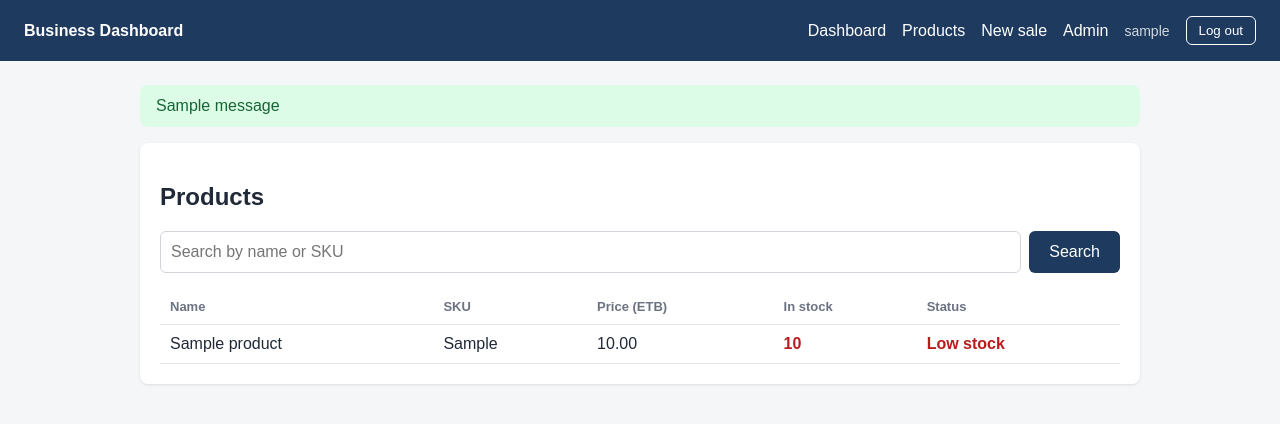
After one commit to TsehayDerbe/business-management-system, a Django app: page /products/ in a window 1280 px wide. The commit adds this page. Shown: the top 424 px of the page. Run offline with Django 5.2, Linux system fonts and the light colour scheme; a user stored in the database is signed in; tables that the repository leaves empty hold one stand-in row (values such as "Sample post"); one stand-in notice (Sample message) is shown.

Commit message:
Add login page, products page with search, and shared layout

```diff
--- a/config/settings.py
+++ b/config/settings.py
@@ -129,5 +129,6 @@ MAILERS = {
 
 
 # Login
-LOGIN_URL = '/admin/login/'
+LOGIN_URL = '/login/'
 LOGIN_REDIRECT_URL = '/'
+LOGOUT_REDIRECT_URL = '/login/'
--- a/config/urls.py
+++ b/config/urls.py
@@ -3,5 +3,6 @@ from django.urls import include, path
 
 urlpatterns = [
     path("admin/", admin.site.urls),
+    path("", include("django.contrib.auth.urls")),
     path("", include("inventory.urls")),
 ]
--- /dev/null
+++ b/inventory/templates/inventory/base.html
@@ -0,0 +1,59 @@
+<!DOCTYPE html>
+<html lang="en">
+<head>
+  <meta charset="UTF-8">
+  <meta name="viewport" content="width=device-width, initial-scale=1">
+  <title>{% block title %}Business Dashboard{% endblock %}</title>
+  <style>
+    body { font-family: Arial, sans-serif; background: #f4f6f8; margin: 0; color: #1f2937; }
+    header { background: #1e3a5f; color: #fff; padding: 16px 24px; display: flex; justify-content: space-between; align-items: center; flex-wrap: wrap; gap: 8px; }
+    header nav { display: flex; align-items: center; flex-wrap: wrap; }
+    header a { color: #fff; margin-left: 16px; text-decoration: none; }
+    header .user { margin-left: 16px; opacity: .8; font-size: 14px; }
+    header form { display: inline; margin-left: 16px; }
+    header button { background: transparent; color: #fff; border: 1px solid #fff; border-radius: 6px; padding: 6px 12px; cursor: pointer; }
+    main { max-width: 1000px; margin: 24px auto; padding: 0 16px; }
+    .cards { display: grid; grid-template-columns: repeat(auto-fit, minmax(200px, 1fr)); gap: 16px; margin-bottom: 24px; }
+    .card { background: #fff; border-radius: 8px; padding: 20px; box-shadow: 0 1px 3px rgba(0,0,0,.1); }
+    .card h3 { margin: 0 0 8px; font-size: 14px; color: #6b7280; }
+    .card p { margin: 0; font-size: 28px; font-weight: bold; }
+    .panel { background: #fff; border-radius: 8px; padding: 20px; margin-bottom: 24px; box-shadow: 0 1px 3px rgba(0,0,0,.1); }
+    table { width: 100%; border-collapse: collapse; }
+    th, td { text-align: left; padding: 10px; border-bottom: 1px solid #e5e7eb; }
+    th { color: #6b7280; font-size: 13px; }
+    .low { color: #b91c1c; font-weight: bold; }
+    .msg { background: #dcfce7; color: #166534; padding: 12px 16px; border-radius: 8px; margin-bottom: 16px; }
+    label { display: block; margin: 16px 0 6px; font-weight: bold; }
+    select, input[type=text], input[type=number], input[type=password], input[type=search] { width: 100%; padding: 10px; border: 1px solid #d1d5db; border-radius: 6px; font-size: 16px; box-sizing: border-box; }
+    .btn { margin-top: 20px; background: #1e3a5f; color: #fff; border: 0; padding: 12px 20px; border-radius: 6px; font-size: 16px; cursor: pointer; }
+    .errorlist { color: #b91c1c; list-style: none; padding: 0; margin: 6px 0; }
+    .narrow { max-width: 500px; }
+    .searchbar { display: flex; gap: 8px; margin-bottom: 16px; }
+    .searchbar .btn { margin-top: 0; }
+  </style>
+</head>
+<body>
+  <header>
+    <strong>Business Dashboard</strong>
+    <nav>
+      {% if user.is_authenticated %}
+        <a href="{% url 'dashboard' %}">Dashboard</a>
+        <a href="{% url 'products' %}">Products</a>
+        <a href="{% url 'new_sale' %}">New sale</a>
+        {% if user.is_staff %}<a href="/admin/">Admin</a>{% endif %}
+        <span class="user">{{ user.username }}</span>
+        <form method="post" action="{% url 'logout' %}">
+          {% csrf_token %}
+          <button type="submit">Log out</button>
+        </form>
+      {% endif %}
+    </nav>
+  </header>
+  <main>
+    {% for message in messages %}
+      <div class="msg">{{ message }}</div>
+    {% endfor %}
+    {% block content %}{% endblock %}
+  </main>
+</body>
+</html>
--- /dev/null
+++ b/inventory/templates/inventory/products.html
@@ -0,0 +1,25 @@
+{% extends "inventory/base.html" %}
+{% block title %}Products{% endblock %}
+{% block content %}
+<div class="panel">
+  <h2>Products</h2>
+  <form class="searchbar" method="get">
+    <input type="search" name="q" value="{{ query }}" placeholder="Search by name or SKU">
+    <button class="btn" type="submit">Search</button>
+  </form>
+  <table>
+    <tr><th>Name</th><th>SKU</th><th>Price (ETB)</th><th>In stock</th><th>Status</th></tr>
+    {% for p in products %}
+    <tr>
+      <td>{{ p.name }}</td>
+      <td>{{ p.sku }}</td>
+      <td>{{ p.price }}</td>
+      <td class="{% if p.is_low_stock %}low{% endif %}">{{ p.quantity }}</td>
+      <td>{% if p.is_low_stock %}<span class="low">Low stock</span>{% else %}OK{% endif %}</td>
+    </tr>
+    {% empty %}
+    <tr><td colspan="5">No products found.</td></tr>
+    {% endfor %}
+  </table>
+</div>
+{% endblock %}
--- a/inventory/urls.py
+++ b/inventory/urls.py
@@ -1,6 +1,9 @@
 from django.urls import path
+
 from . import views
 
 urlpatterns = [
     path("", views.dashboard, name="dashboard"),
+    path("sales/new/", views.new_sale, name="new_sale"),
+    path("products/", views.product_list, name="products"),
 ]
--- a/inventory/views.py
+++ b/inventory/views.py
@@ -1,8 +1,10 @@
+from django.contrib import messages
 from django.contrib.auth.decorators import login_required
-from django.db.models import F, Sum
-from django.shortcuts import render
+from django.db.models import F, Q, Sum
+from django.shortcuts import redirect, render
 from django.utils import timezone
 
+from .forms import SaleForm
 from .models import Product, Sale
 
 
@@ -22,3 +24,34 @@ def dashboard(request):
         "product_count": Product.objects.count(),
     }
     return render(request, "inventory/dashboard.html", context)
+
+
+@login_required
+def new_sale(request):
+    if request.method == "POST":
+        form = SaleForm(request.POST)
+        if form.is_valid():
+            sale = form.save(commit=False)
+            sale.sold_by = request.user
+            sale.save()
+            messages.success(
+                request,
+                f"Sale recorded: {sale.quantity} x {sale.product.name} = {sale.total_price} ETB",
+            )
+            return redirect("dashboard")
+    else:
+        form = SaleForm()
+    return render(request, "inventory/new_sale.html", {"form": form})
+
+
+@login_required
+def product_list(request):
+    query = request.GET.get("q", "").strip()
+    products = Product.objects.order_by("name")
+    if query:
+        products = products.filter(Q(name__icontains=query) | Q(sku__icontains=query))
+    return render(
+        request,
+        "inventory/products.html",
+        {"products": products, "query": query},
+    )
```
Also changed, not shown: inventory/forms.py (added, +15 -0 lines), inventory/templates/inventory/dashboard.html (+4 -35 lines), inventory/templates/inventory/new_sale.html (added, +18 -0 lines), inventory/templates/registration/login.html (added, +17 -0 lines).
